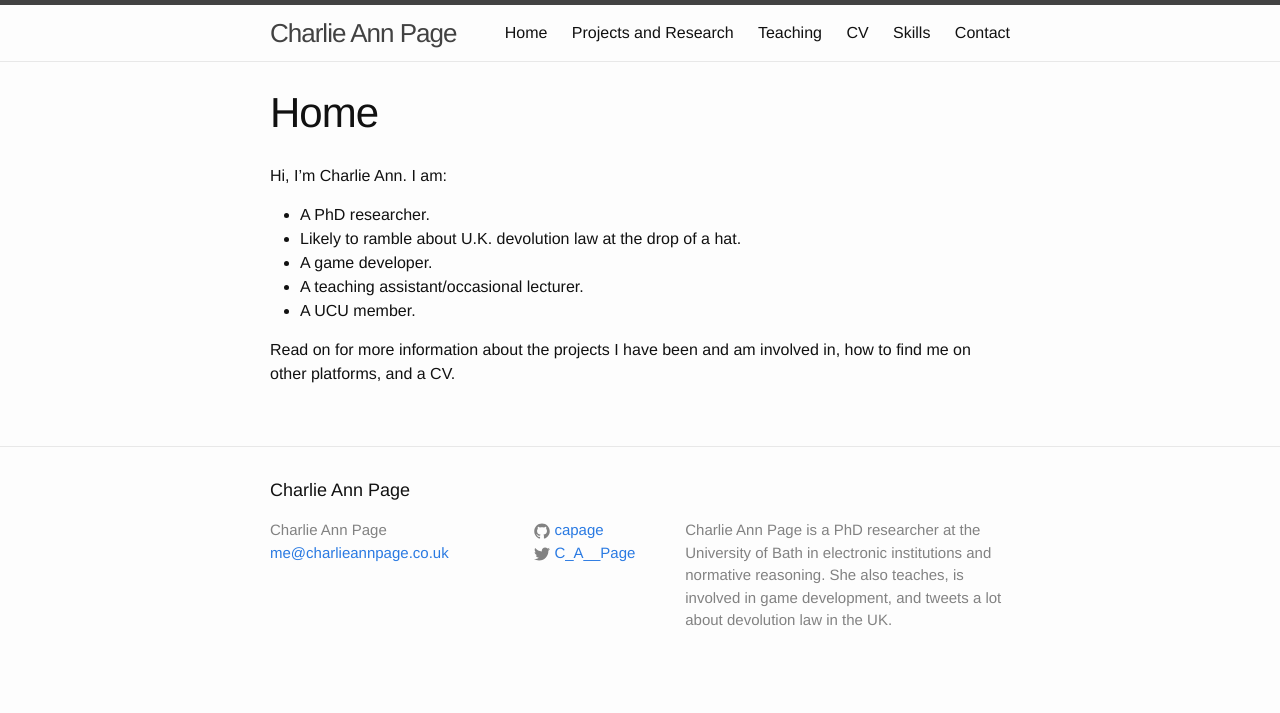
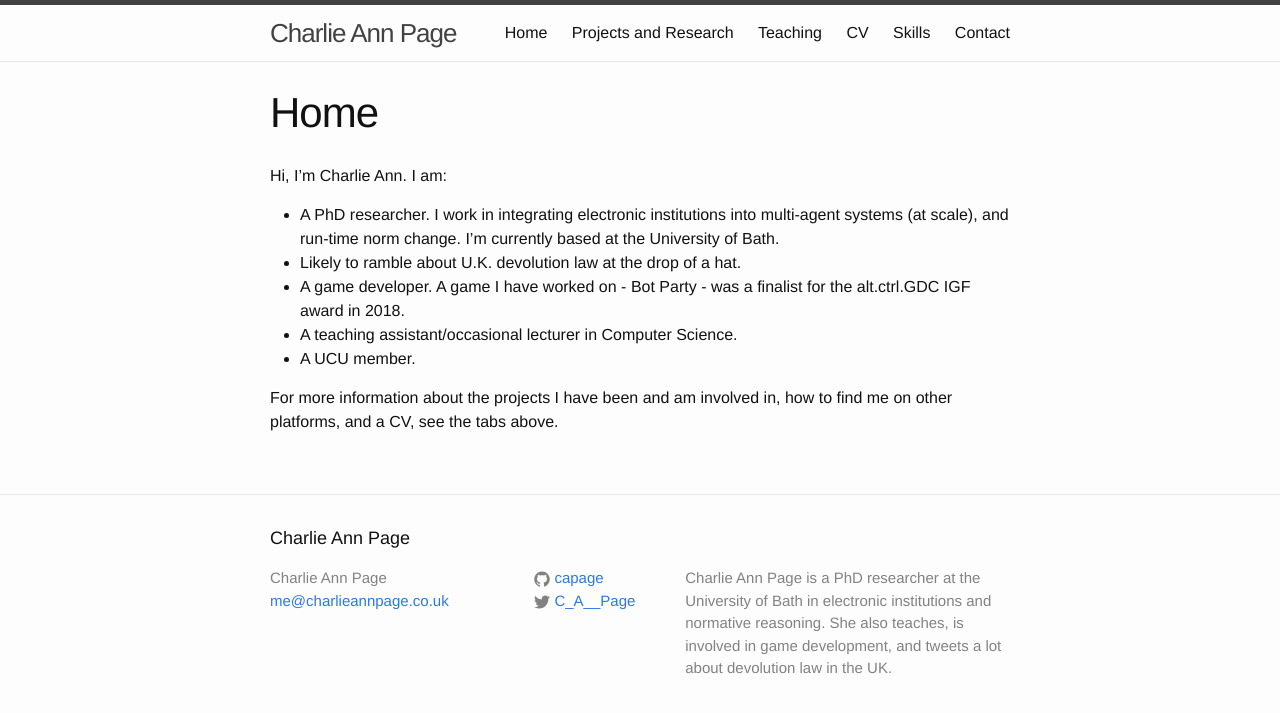
Before and after one commit to CAPage/personal-website, a Jekyll site: the page built from index.md, in a window 1280 px wide. Shown: the top 713 px of the page. Built offline with Jekyll 4.4.1, drawn with Linux system fonts in a browser that asks for light colours.

Commit message:
Some minor wording changes in the index.

```diff
--- a/index.md
+++ b/index.md
@@ -6,10 +6,10 @@ order: 10
 
 
 Hi, I'm Charlie Ann. I am:
-* A PhD researcher.
+* A PhD researcher. I work in integrating electronic institutions into multi-agent systems (at scale), and run-time norm change. I'm currently based at the University of Bath.
 * Likely to ramble about U.K. devolution law at the drop of a hat.
-* A game developer.
-* A teaching assistant/occasional lecturer.
+* A game developer. A game I have worked on - Bot Party - was a finalist for the alt.ctrl.GDC IGF award in 2018.
+* A teaching assistant/occasional lecturer in Computer Science.
 * A UCU member.
 
-Read on for more information about the projects I have been and am involved in, how to find me on other platforms, and a CV.
+For more information about the projects I have been and am involved in, how to find me on other platforms, and a CV, see the tabs above.
```
